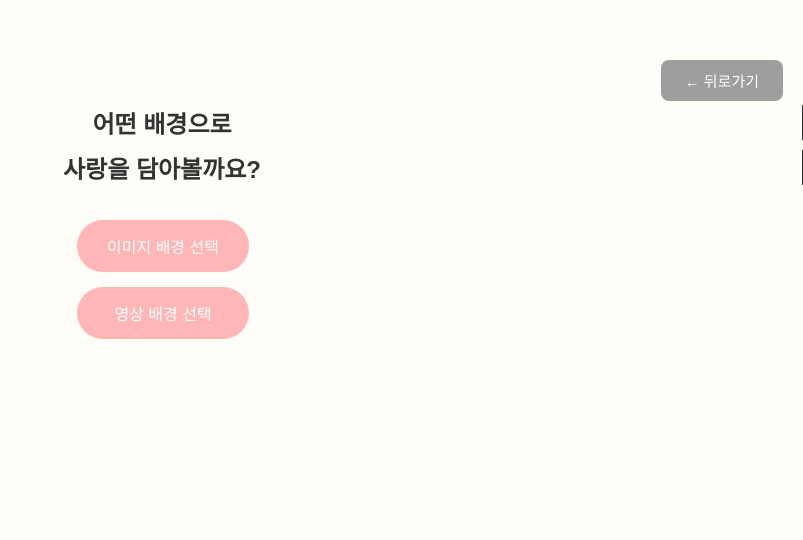
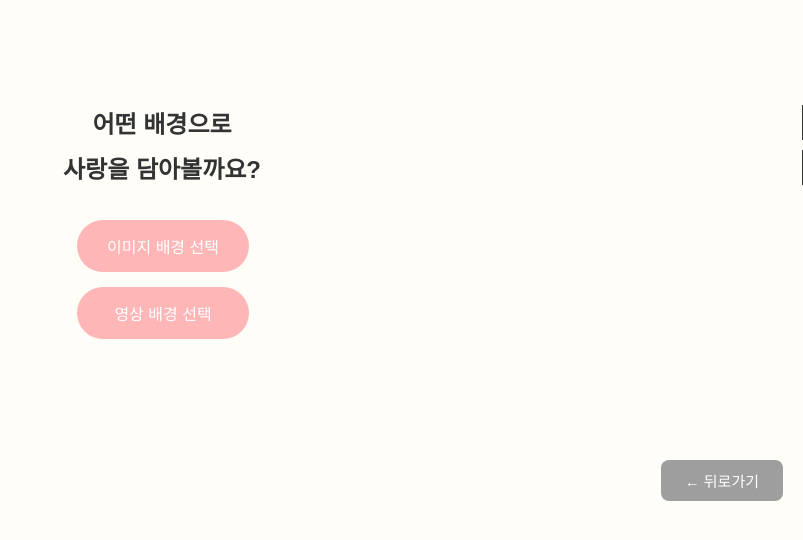
Before and after one commit to xeon-243859/ppongtok-app, a React (Vite) app: page /style/select in a window 1280 px wide. Shown: the part 140-680 px from the top of the page, without its empty margins (477-1280 px from the left). Built offline with nearby package versions, Linux system fonts and the light colour scheme.

Commit message:
🎯 뒤로가기 버튼 위치 조정: 화면 오른쪽 4분의 1 높이로 이동

```diff
--- a/src/pages/StyleSelectPage.css
+++ b/src/pages/StyleSelectPage.css
@@ -13,7 +13,7 @@
 
 .back-button {
   position: absolute;
-  top: 25%;
+  top: 75%;
   right: 20px;
   background: none;
   border: none;
```
